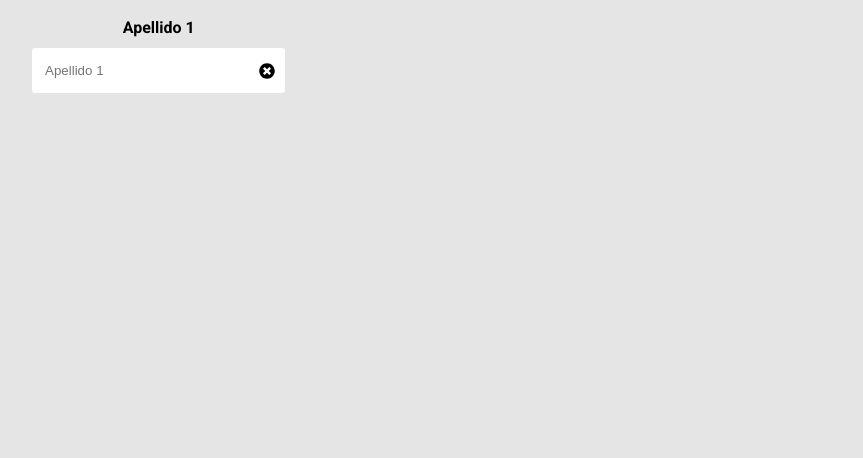
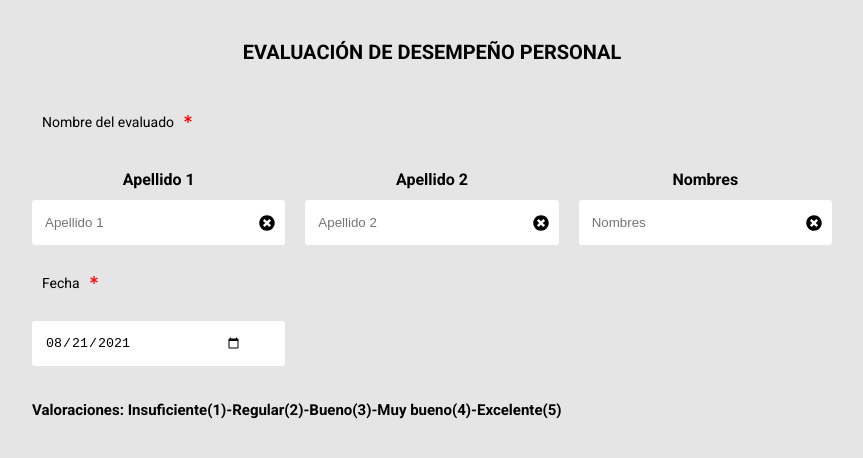
Before and after one commit to E-RI-CK/KillkipProyect1, a React (Create React App) app: page / in a window 1280 px wide. Shown: the top 458 px of the page, without its empty margins (208-1071 px from the left). Built offline with nearby package versions, Linux system fonts and the light colour scheme.

Commit message:
segundo commit

```diff
--- a/src/App.js
+++ b/src/App.js
@@ -1,17 +1,66 @@
-import React from 'react';
+import React,{useState} from 'react';
 import './style.css';
-import { Formulario} from './elementos/formularios';
+import { Formulario,Asterisk,TitleNames} from './elementos/formularios';
+import { faAsterisk } from "@fortawesome/free-solid-svg-icons";
 //import { FontAwesomeIcon } from '@fortawesome/react-fontawesome';
 //import { faTimesCircle,faExclamationTriangle } from '@fortawesome/free-solid-svg-icons';
 import Input from './componentes/input';
+import Date from './componentes/date';
+import Title from './componentes/title';
+import DescriptionForm from './componentes/DescriptionForm';
 
 const App = () => {
+
+  const [apellido1,changeLastName1] = useState({campo:'',valid: null});
+  const [apellido2,changeLastName2] = useState({campo:'',valid: null});
+  const [nombres,changeNames] = useState({campo:'',valid: null});
+
+const exprecion = {
+  usuario:  /^.{4,12}$/
+}
+
   return(
     <main>
+        <Title/>
         <Formulario action = ''>
-          <Input/>
-
-
+          <TitleNames>Nombre del evaluado
+              <Asterisk icon={faAsterisk}/>
+          </TitleNames>
+          <Input
+              state={apellido1}
+              changeState={changeLastName1}
+              type="text"
+              label="Apellido 1"
+              placeholder="Apellido 1"
+              name="apellido1"
+              leyendError="Ingrese un valor valido solo caracteres A-Z-a-z"
+              regularExpresion= {exprecion.usuario}
+          />
+          <Input
+              state={apellido2}
+              changeState={changeLastName2}
+              type="text"
+              label="Apellido 2"
+              placeholder="Apellido 2"
+              name="apellido2"
+              leyendError="Ingrese un valor valido solo caracteres A-Z-a-z"
+              regularExpresion=""
+          />
+          <Input
+              state={nombres}
+              changeState={changeNames}
+              type="text"
+              label="Nombres"
+              placeholder="Nombres"
+              name="nombres"
+              leyendError="Ingrese un valor valido solo caracteres A-Z-a-z"
+              regularExpresion= ""
+          />
+          <TitleNames>Fecha
+              <Asterisk icon={faAsterisk}/>
+          </TitleNames>
+          <Date/>
+          <DescriptionForm/>
         </Formulario>
     </main>
   )
--- /dev/null
+++ b/src/componentes/DescriptionForm.js
@@ -0,0 +1,10 @@
+import React from 'react';
+import {Description} from './../elementos/formularios';
+
+const DescriptionForm = () =>{
+    return(
+        <Description>Valoraciones: Insuficiente(1)-Regular(2)-Bueno(3)-Muy bueno(4)-Excelente(5)</Description>
+    )
+}
+
+export default DescriptionForm;
--- /dev/null
+++ b/src/componentes/date.js
@@ -0,0 +1,13 @@
+import React from 'react';
+import { Input } from '../elementos/formularios';
+
+const ComponentDate = () =>{
+    return(
+        <Input type="date" id="myDate" name="trip-start"
+            value="2021-08-21"
+            min="2019-12-31" max="2021-12-31">
+        </Input>
+    )
+}
+
+export default ComponentDate;
--- a/src/componentes/input.js
+++ b/src/componentes/input.js
@@ -2,15 +2,31 @@ import React from "react";
 import {Label,GrupoInput,LeyendaError,IconoValidacion,Input} from './../elementos/formularios';
 import { faTimesCircle } from '@fortawesome/free-solid-svg-icons';
 
-const ComponentInput = () =>{
+const ComponentInput = ({state,changeState,type,label,placeholder,name,leyendaError,expresionRegular}) =>{
+    /*
+    const onChange = (e) =>{
+        changeState({...state, campo: e.target.value});
+    }
+    */
+    //const validation = () =>{
+    /*    if(expresionRegular){
+            if(expresionRegular.test(state.campo)){
+                console.log("Input correcto");
+            }
+            else{
+                console.log("Input incorrecto");
+            }
+        }
+    }*/
+
     return(
         <div>
-            <Label htmlFor = "apellido1">Apellido 1</Label>
+            <Label htmlFor = {name}>{label}</Label>
                 <GrupoInput>
-                    <Input type = "text" placeholder="Apellido 1" id="apellido1"/>
+                    <Input type = {type} placeholder={placeholder} id={name} /*value={state.campo} onChange={onChange} onKeyUp={validation} onBlur={validation}*//>
                     <IconoValidacion icon={faTimesCircle}/>
                 </GrupoInput>
-            <LeyendaError>Error en validación</LeyendaError>
+            <LeyendaError>{leyendaError}</LeyendaError>
         </div>
     )
 }
--- /dev/null
+++ b/src/componentes/title.js
@@ -0,0 +1,12 @@
+import React from "react";
+import { Title } from "../elementos/formularios";
+
+const ComponentTitle = () => {
+     return (
+        <div>
+            <Title>EVALUACIÓN DE DESEMPEÑO PERSONAL</Title>
+        </div>
+  )
+}
+
+export default ComponentTitle
--- a/src/elementos/formularios.js
+++ b/src/elementos/formularios.js
@@ -6,7 +6,11 @@ const colores = {
     error: "#bb2929",
     exito: "#1ed12d"
 }
-
+const Title = styled.header`
+    font-size: 20px;
+    font-weight: 900;
+    margin: 40px;
+`;
 const Formulario = styled.form`
     display: grid;
     grid-template-columns: 1fr 1fr 1fr;
@@ -61,7 +65,18 @@ const IconoValidacion = styled(FontAwesomeIcon)`
     font-size: 16px;
     opacity: 100%;
 `;
-
+const TitleNames = styled.p`
+    font-size: 14px;
+    grid-column: span 3;
+    margin: 10px;
+    text-align: left;
+`;
+const Asterisk = styled(FontAwesomeIcon)`
+    color: red;
+    font-size: 8px;
+    margin-left: 10px;
+    margin-bottom: 5px;
+`;
 const ContenedorTerminos = styled.div`
     grid-column: span 3;
 
@@ -117,6 +132,14 @@ const MensajeError = styled.div`
     }
 `;
 
+const Description = styled.p`
+    text-align: left;
+    grid-column: span 3;
+    font-weight: 550;
+    font-size: 15px;
+`;
+
+
 export {
     Formulario,
     Label,
@@ -128,5 +151,9 @@ export {
     ContenedorBotonCentrado,
     Boton,
     MensajeExito,
-    MensajeError
+    MensajeError,
+    Asterisk,
+    TitleNames,
+    Title,
+    Description
 };
```
